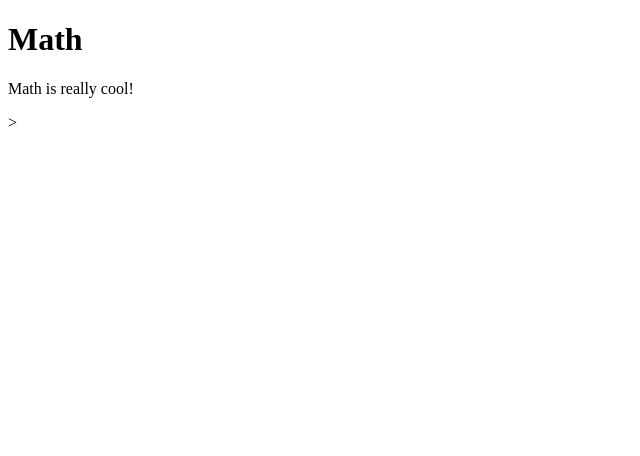
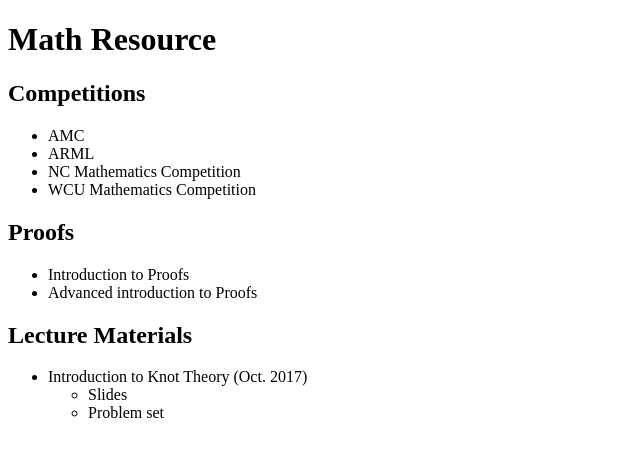
Before and after one commit to acrmath/acrmath.github.io, a plain HTML site: page index.html in a window 1280 px wide. Shown: the whole page, without its empty margins (0-640 px from the left). Drawn offline with Linux system fonts and the light colour scheme.

Commit message:
HTML Testing.

```diff
--- a/index.html
+++ b/index.html
@@ -1,11 +1,30 @@
 <!DOCTYPE html>
 <html>
 <head>
+	<meta charset="utf-8">
 	<title>A.C. Reynolds High School Mathematics</title>
 </head>
 <body>
-	<h1>Math</h1>
-	<p>Math is really cool!</p>
-
+	<h1><strong>Math Resource</strong></h1>
+	<h2>Competitions</h2>
+	<ul>
+		<li>AMC</li>
+		<li>ARML</li>
+		<li>NC Mathematics Competition</li>
+		<li>WCU Mathematics Competition</li>
+	</ul>
+	<h2>Proofs</h2>
+	<ul>
+		<li>Introduction to Proofs</li>
+		<li>Advanced introduction to Proofs</li>
+	</ul>
+	<h2>Lecture Materials</h2>
+	<ul>
+		<li>Introduction to Knot Theory (Oct. 2017)</li>
+		<ul>
+			<li>Slides</li>
+			<li>Problem set</li>
+		</ul>
+	</ul>
 </body>
-</html>>
+</html>
```
